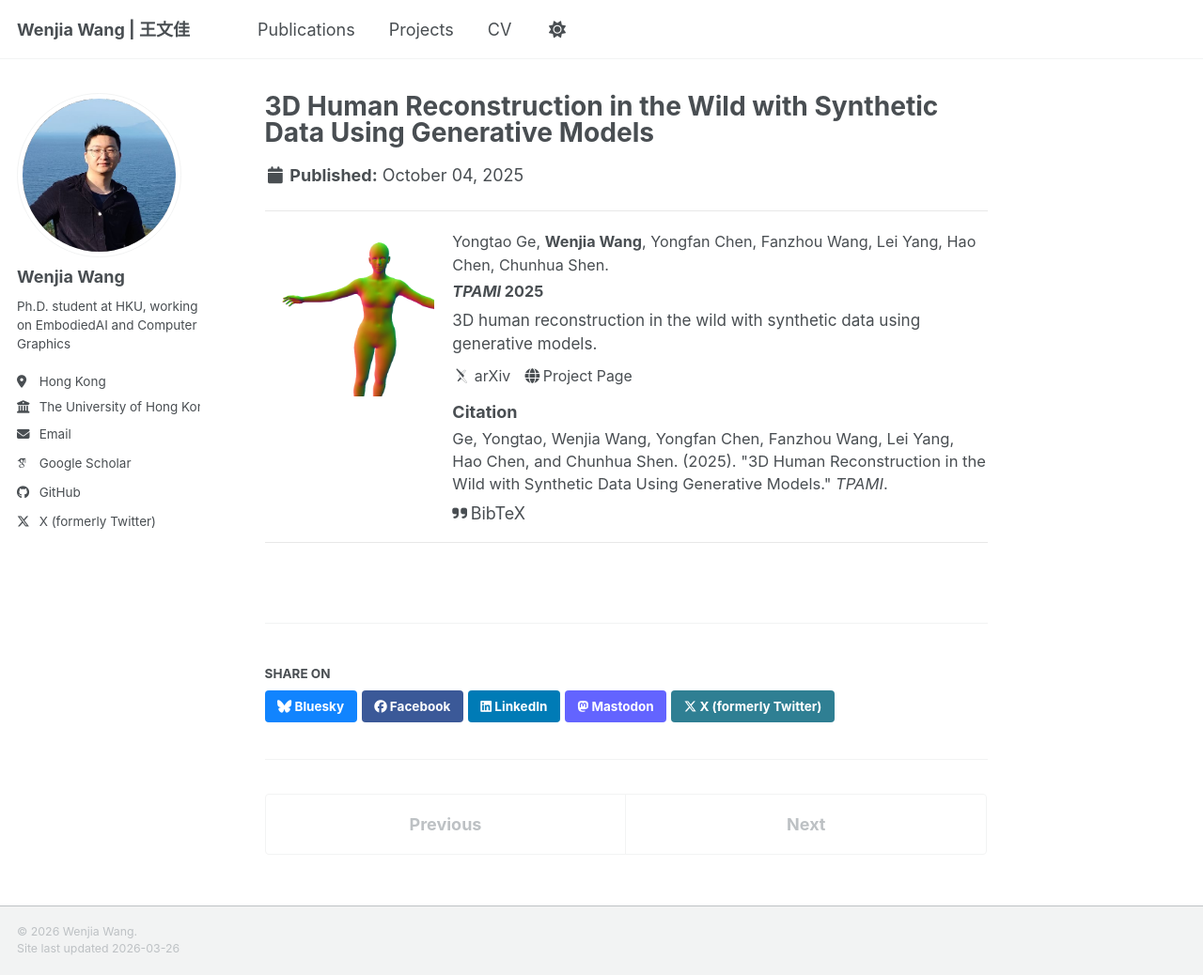
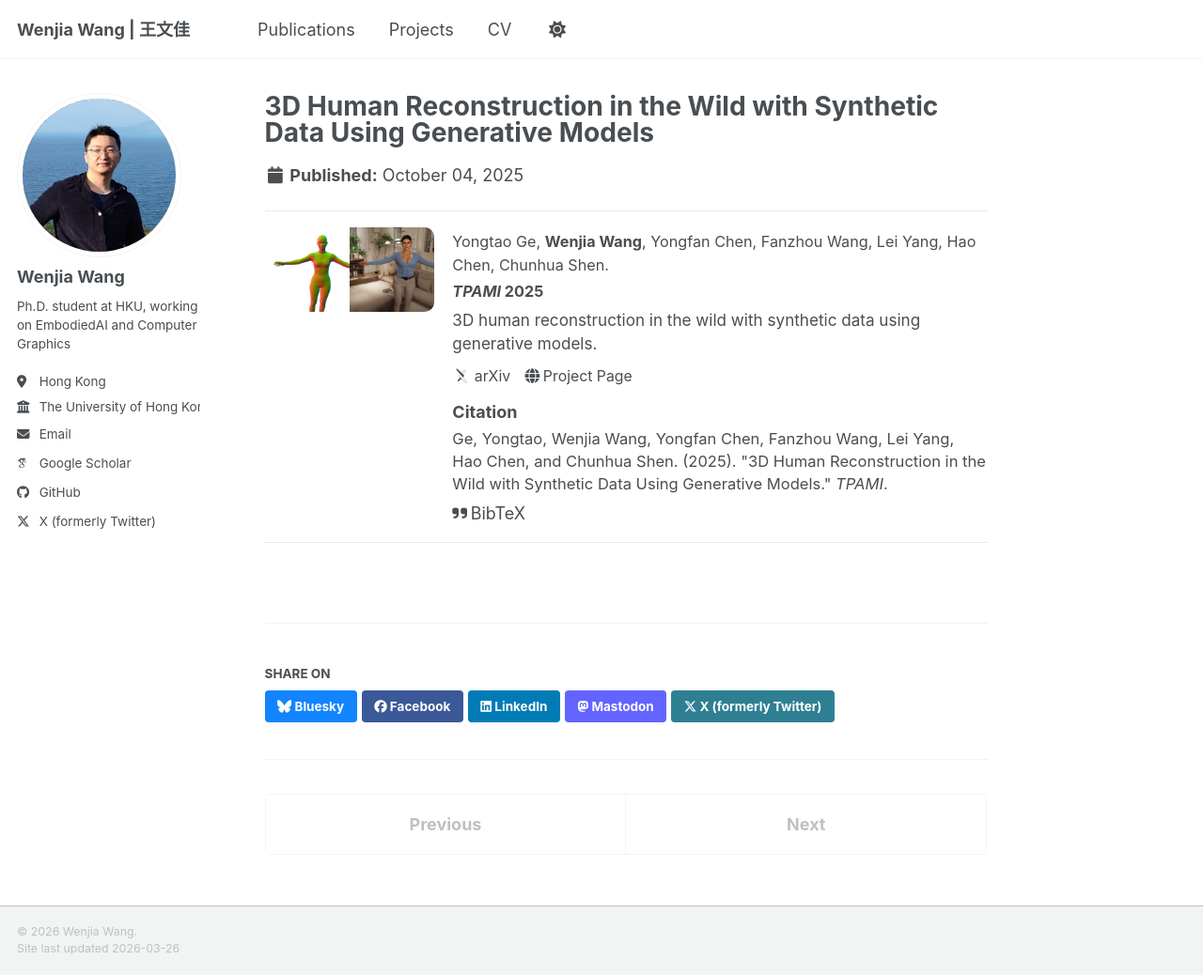
Before and after one commit to WenjiaWang0312/WenjiaWang0312.github.io, a Jekyll site: the page built from _publications/2025-10-04-humanwild.md, in a window 1280 px wide and 1038 px high. Shown: the whole window at 94% size. Built offline with Jekyll 4.4.1, drawn with Linux system fonts in a browser that asks for light colours; some web fonts are replaced; a script bundle is joined from its source files by our own code; library files that are not in the unit come from our copies.

Commit message:
Replace HumanWild teaser GIF with PNG

```diff
--- a/_publications/2025-10-04-humanwild.md
+++ b/_publications/2025-10-04-humanwild.md
@@ -19,5 +19,5 @@ bibtex: |
     year={2025}
   }
 header:
-  teaser: '/assets/publications/humanwild.gif'
+  teaser: '/assets/publications/humanwild.png'
 ---
```
Also changed, not shown: assets/publications/humanwild.png (added).
